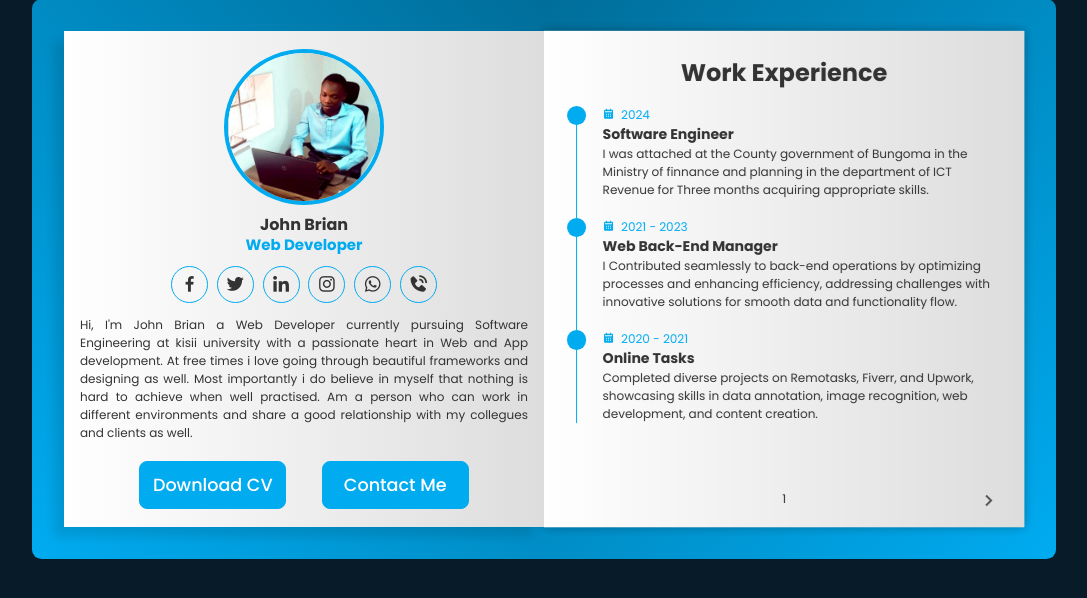
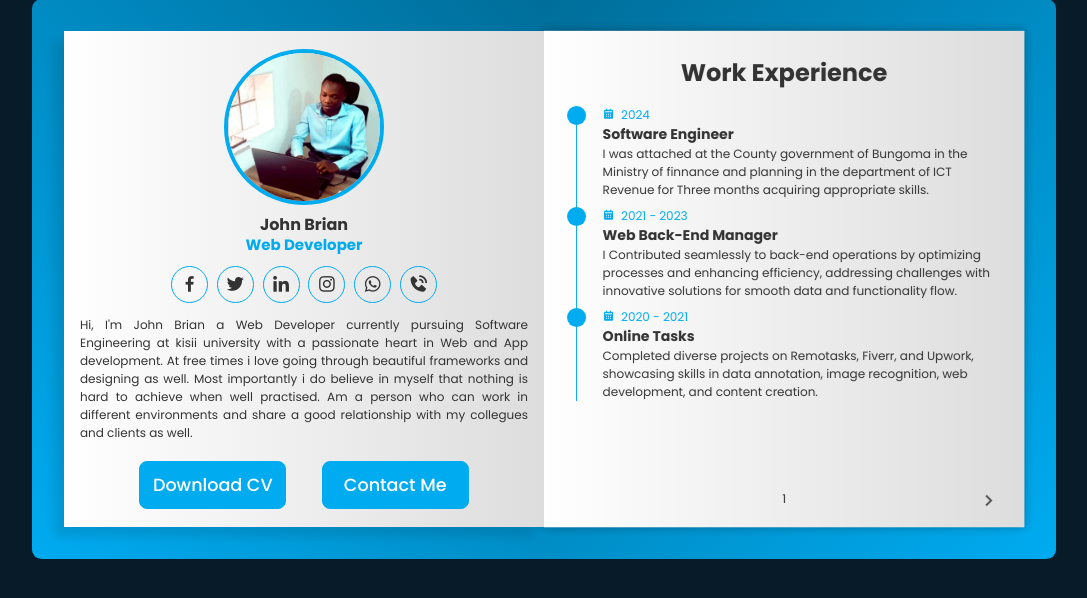
Before and after one commit to ProdicalSon/3D-Portifolio, a PHP site: page / in a window 1280 px wide. Shown: the part 129-727 px from the top of the page, without its empty margins (96-1183 px from the left). Run offline with PHP 8.4, Linux system fonts and the light colour scheme.

Commit message:
Update style.css

```diff
--- a/style.css
+++ b/style.css
@@ -243,7 +243,7 @@ body
     position: relative;
     /* background: seagreen; */
     padding-left: 1.6rem;
-    margin-bottom: 1.2rem;
+    margin-bottom: .5rem;
 }
 .workeduc-box .workeduc-content::before
 {
```
